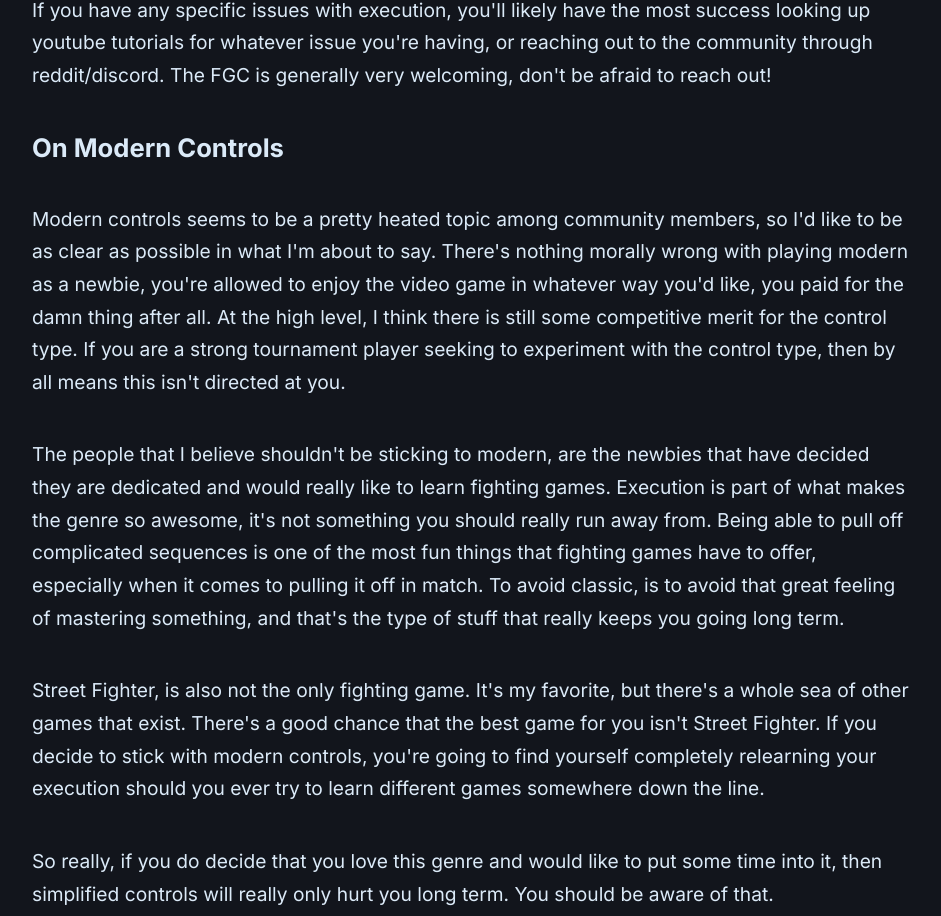
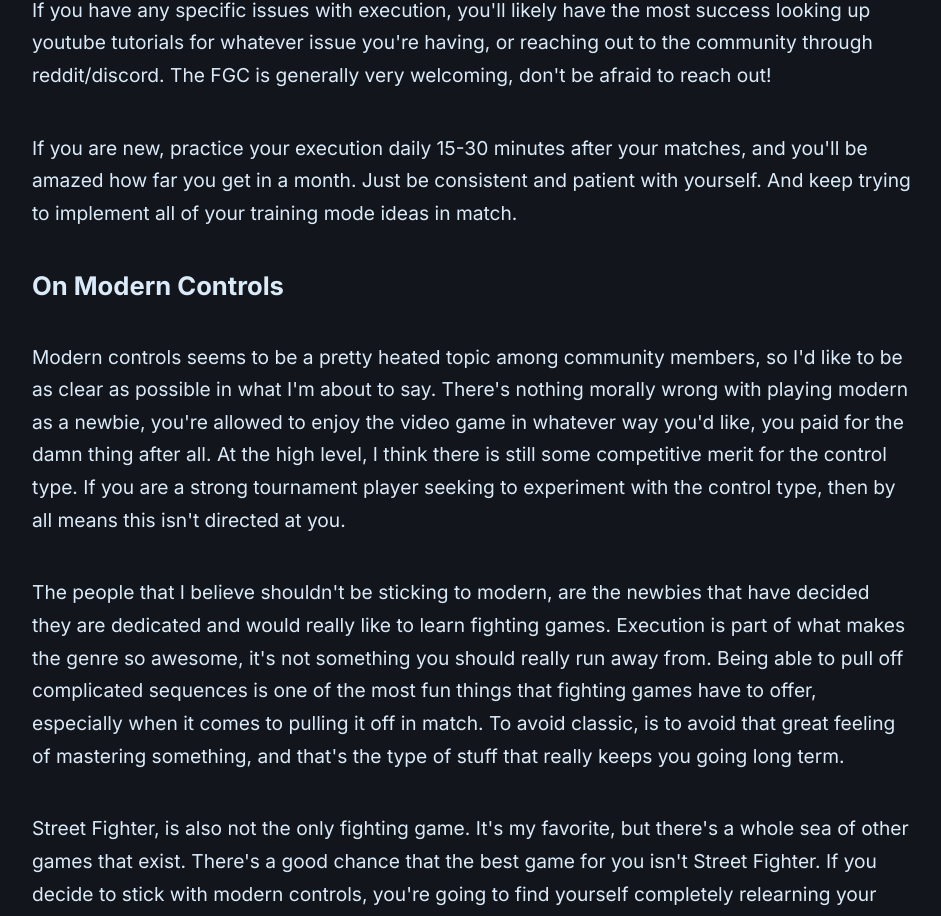
Before and after one commit to CrosscutX/nononsenseSF6, a React (Vite) app: page /lessons/execution in a window 1280 px wide. Shown: the part 851-1767 px from the top of the page, without its empty margins (168-1109 px from the left). Built offline with nearby package versions, Linux system fonts and the light colour scheme.

Commit message:
Execution update

```diff
--- a/src/components/lessons/Introduction/Execution.jsx
+++ b/src/components/lessons/Introduction/Execution.jsx
@@ -32,6 +32,12 @@
         most success looking up youtube tutorials for whatever issue you're
         having, or reaching out to the community through reddit/discord. The FGC
         is generally very welcoming, don't be afraid to reach out!
+      </p>
+      <p>
+        If you are new, practice your execution daily 15-30 minutes after your
+        matches, and you'll be amazed how far you get in a month. Just be
+        consistent and patient with yourself. And keep trying to implement all
+        of your training mode ideas in match.
       </p>
       <h3>On Modern Controls</h3>
       <p>
```
